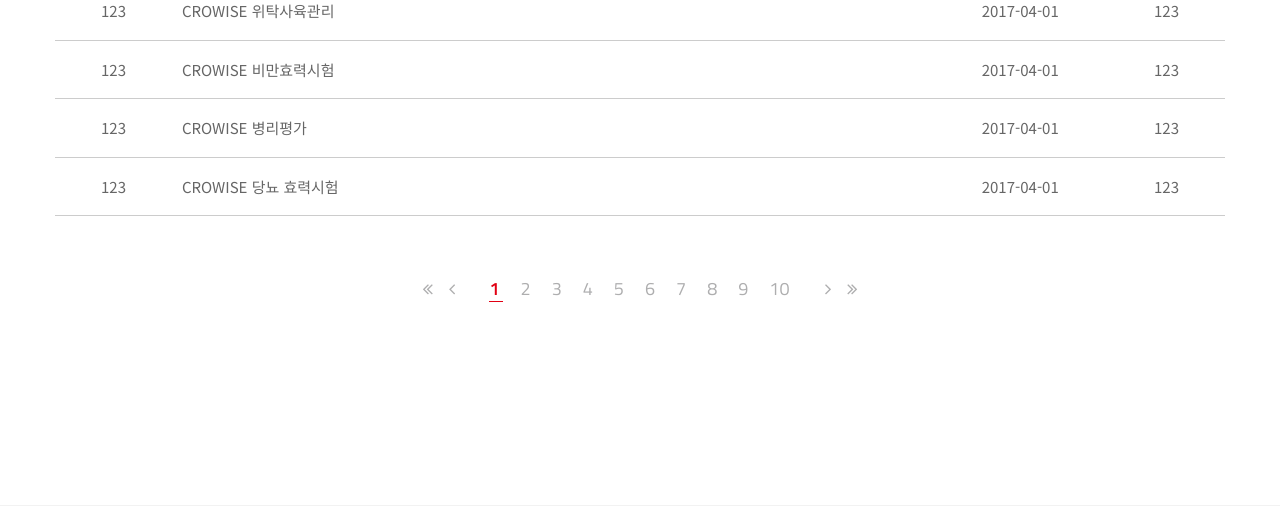
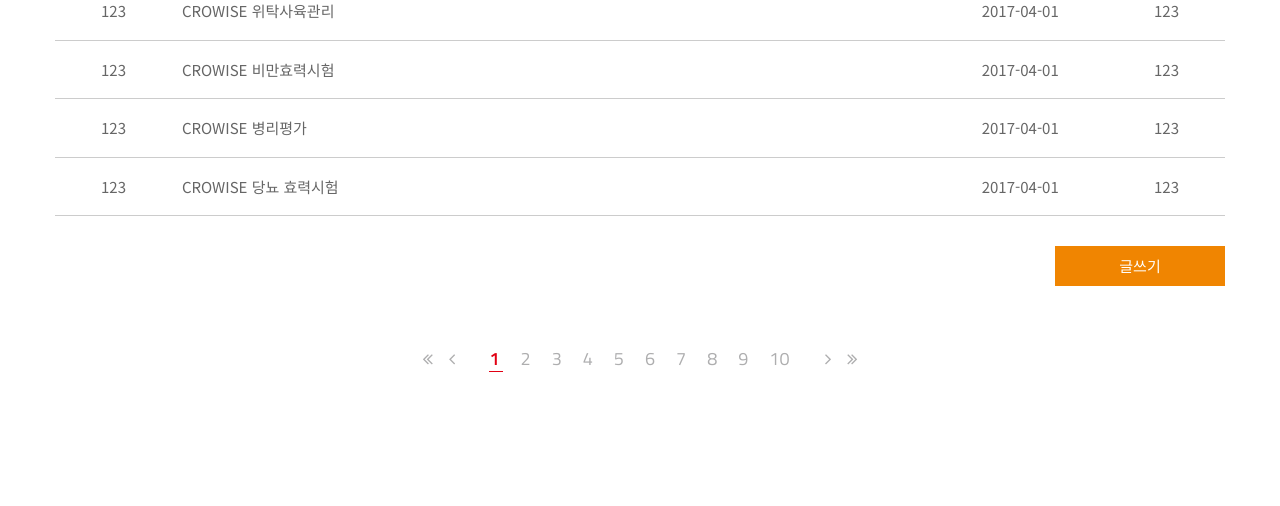
Before and after one commit to movementk/woojungbsc, a PHP site: page /center/notice_list.php in a window 1280 px wide. Shown: the part 1375-1881 px from the top of the page. Run offline with PHP 8.4, Linux system fonts and the light colour scheme; style sheets or scripts are compiled from the project's sources.

Commit message:
고객센터 > 공지사항(리스트) 수정

```diff
--- a/assets/css/center.css
+++ b/assets/css/center.css
@@ -120,6 +120,24 @@ address {
           @media (min-width: 1280px) {
             .notice-list .section-content .list > li > ul > li.hit {
               font-size: 15px; } }
+.notice-list .section-content .btn-area {
+  margin-top: 30px;
+  text-align: right; }
+  .notice-list .section-content .btn-area p .btn-orange {
+    display: inline-block;
+    width: 110px;
+    height: 40px;
+    line-height: 40px;
+    font-size: 13px;
+    color: #fff;
+    background-color: #f08501; }
+    @media (min-width: 768px) {
+      .notice-list .section-content .btn-area p .btn-orange {
+        width: 150px;
+        font-size: 15px; } }
+    @media (min-width: 992px) {
+      .notice-list .section-content .btn-area p .btn-orange {
+        width: 170px; } }
 .notice-list .section-content .paging {
   margin-top: 30px; }
   @media (min-width: 768px) {
--- a/assets/css/center.scss
+++ b/assets/css/center.scss
@@ -134,6 +134,28 @@
                                 font-size: 15px;
                             }
                         }
+                    }
+                }
+            }
+        }
+        .btn-area {
+            margin-top: 30px;
+            text-align: right;
+            p {
+                .btn-orange {
+                    display: inline-block;
+                    width: 110px;
+                    height: 40px;
+                    line-height: 40px;
+                    font-size: 13px;
+                    color: #fff;
+                    background-color: #f08501;
+                    @media(min-width: $sm) {
+                        width: 150px;
+                        font-size: 15px;
+                    }
+                    @media(min-width: $md) {
+                        width: 170px;
                     }
                 }
             }
--- a/center/notice_list.php
+++ b/center/notice_list.php
@@ -189,6 +189,11 @@
                             </ul>
                         </li>
                     </ul>
+                    <div class="btn-area">
+                        <p>
+                            <a href="#" class="btn btn-orange" role="button">글쓰기</a>
+                        </p>
+                    </div>
                     <nav class="paging" aria-label="Page navigation">
                         <ul class="pagination">
                             <li class="stp">
```
Also changed, not shown: 1 other file.
